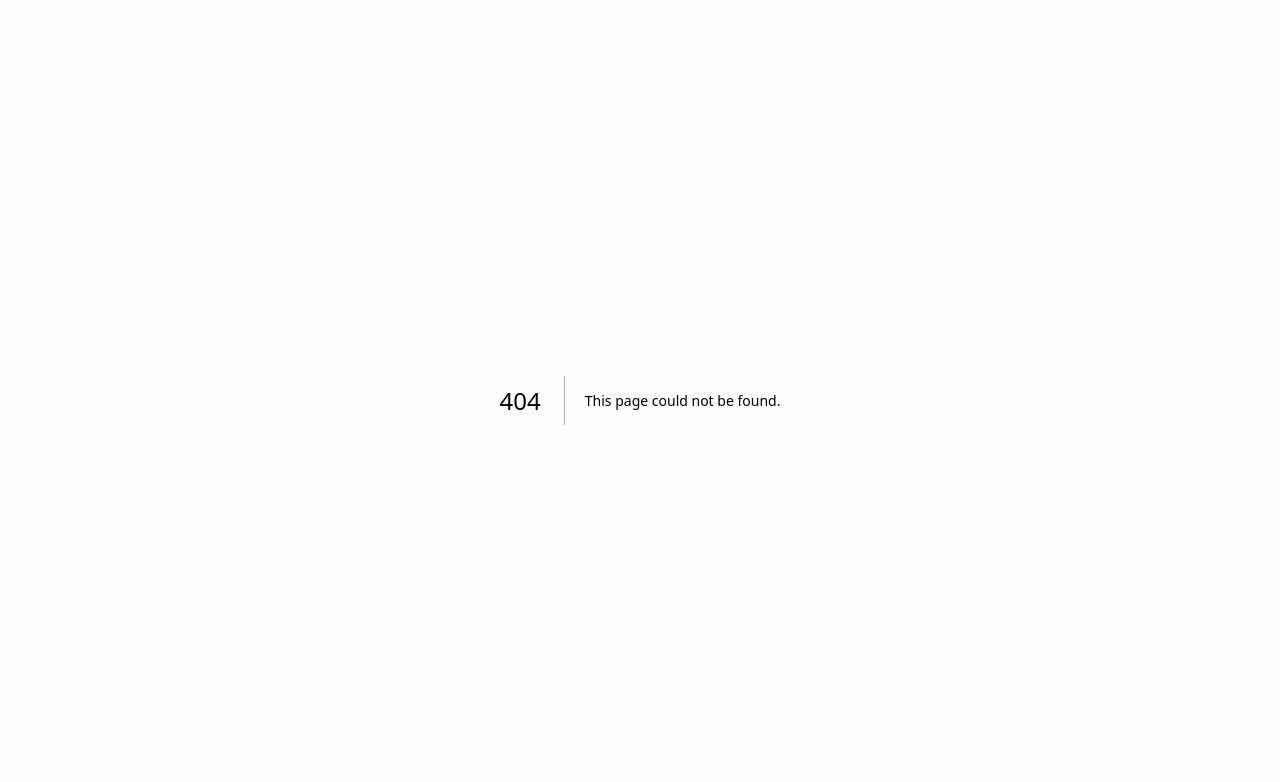
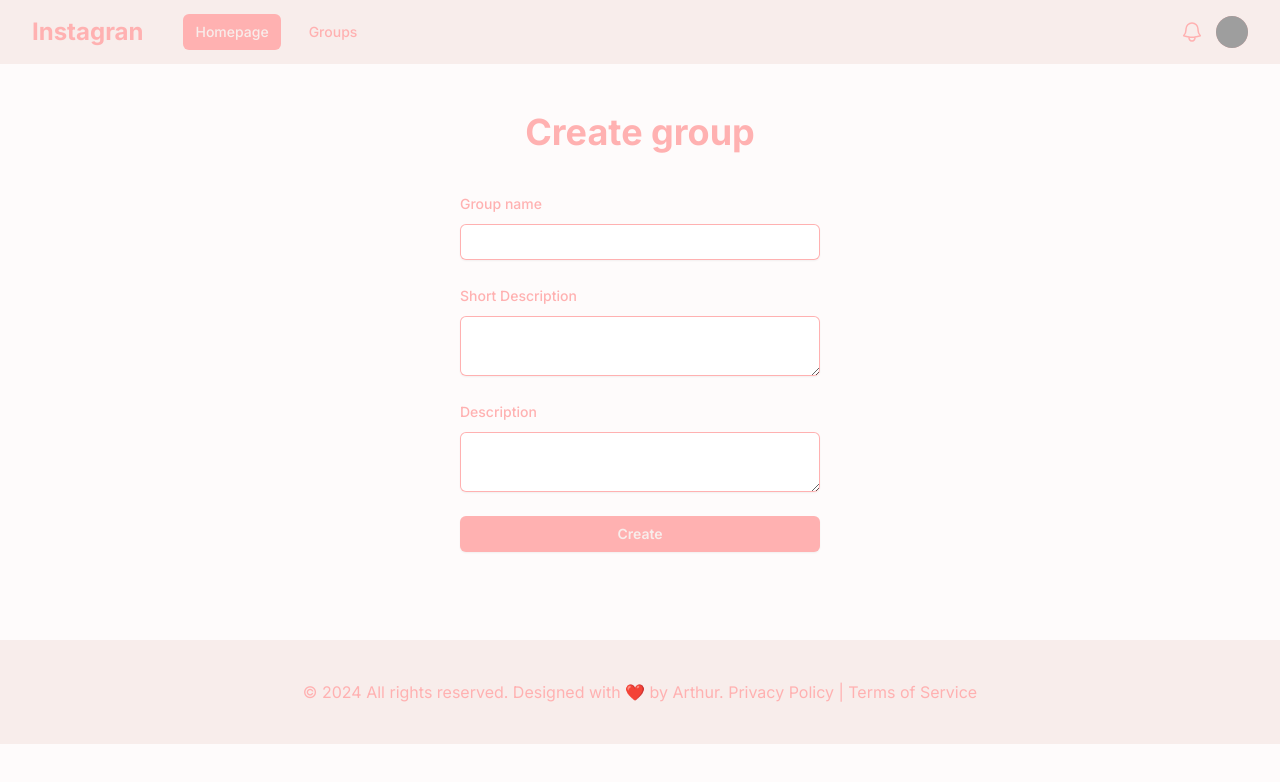
Before and after one commit to arturszulc22/projekt-programistyczny-biu-s24260-next, a Next.js app: page /groups/create in a window 1280 px wide. Before the commit this address had no page. Shown: the top 782 px of the page. Built offline with nearby package versions, Linux system fonts and the light colour scheme; grey boxes are pictures that could not be loaded.

Commit message:
Create groups views.

```diff
--- a/src/app/components/auth/RegisterForm.tsx
+++ b/src/app/components/auth/RegisterForm.tsx
@@ -1,5 +1,4 @@
 import { FC } from "react";
-import { Button } from "@mui/material";
 import { SubmitHandler, useForm } from "react-hook-form";
 
 type Inputs = {
--- /dev/null
+++ b/src/app/components/groups/GroupCard.tsx
@@ -0,0 +1,37 @@
+import * as React from "react";
+import Card from "@mui/material/Card";
+import CardContent from "@mui/material/CardContent";
+import CardMedia from "@mui/material/CardMedia";
+import Typography from "@mui/material/Typography";
+import { FC } from "react";
+import Link from "next/link";
+
+const GroupCard: FC = ({ group }) => {
+  return (
+    <Card
+      sx={{ maxWidth: 345 }}
+      className="bg-primary dark:bg-dark-primary text-primary-rose dark:text-dark-primary-light-blue"
+    >
+      <Link href={"/groups/" + group.id}>
+        <CardMedia
+          sx={{ height: 140 }}
+          image={group.image}
+          title="green iguana"
+        />
+        <CardContent>
+          <Typography gutterBottom variant="h5" component="div">
+            {group.name}
+          </Typography>
+          <Typography
+            variant="body2"
+            className="dark:text-dark-primary-light-blue"
+          >
+            {group.shortDescription}
+          </Typography>
+        </CardContent>
+      </Link>
+    </Card>
+  );
+};
+
+export default GroupCard;
--- /dev/null
+++ b/src/app/components/groups/GroupsTab.tsx
@@ -0,0 +1,27 @@
+import { FC } from "react";
+import GroupCard from "@/app/components/groups/GroupCard";
+import { Grid } from "@mui/material";
+
+const GroupsTab: FC = ({groups}: object[]) => {
+  return (
+    <>
+      <Grid container spacing={4} className="mt-5">
+        {groups.map((group, index) => (
+          <Grid
+            key={index}
+            item
+            xs={12}
+            sm={6}
+            md={4}
+            lg={3}
+            className="flex justify-center"
+          >
+            <GroupCard group={group} />
+          </Grid>
+        ))}
+      </Grid>
+    </>
+  );
+};
+
+export default GroupsTab;
--- a/src/app/components/header/Header.tsx
+++ b/src/app/components/header/Header.tsx
@@ -30,6 +30,13 @@ const Header: FC = () => {
                     aria-current="page"
                   >
                     Homepage
+                  </Link>
+                  <Link
+                      href="/groups"
+                      className="text-primary-rose dark:text-dark-primary-blue rounded-md px-3 py-2 text-sm font-medium"
+                      aria-current="page"
+                  >
+                    Groups
                   </Link>
                 </div>
               </div>
--- /dev/null
+++ b/src/app/groups/create/page.tsx
@@ -0,0 +1,95 @@
+"use client";
+import { FC } from "react";
+import { SubmitHandler, useForm } from "react-hook-form";
+
+type Inputs = {
+  name: string;
+  description: string;
+  shortDescription: string;
+};
+
+const GroupsCreate: FC = () => {
+  const { register, handleSubmit } = useForm<Inputs>();
+  const onSubmit: SubmitHandler<Inputs> = (data) => console.log(data);
+
+  return (
+    <div className="flex flex-col justify-center px-6 py-12 lg:px-8">
+      <div className="sm:mx-auto sm:w-full sm:max-w-sm">
+        <h1 className="text-center text-primary-rose dark:text-dark-primary-light-blue font-bold text-4xl cursor-pointer text-nowrap">
+          Create group
+        </h1>
+      </div>
+      <div className="my-10 px-3 sm:mx-auto sm:w-full sm:max-w-sm">
+        <form className="space-y-6" onSubmit={handleSubmit(onSubmit)}>
+          <div>
+            <label
+              htmlFor="first-name"
+              className="block text-sm font-medium leading-6 text-primary-rose dark:text-dark-primary-light-blue"
+            >
+              Group name
+            </label>
+            <div className="mt-2">
+              <input
+                id="first-name"
+                {...register("name")}
+                autoComplete="username"
+                required
+                className="block w-full rounded-md border-0 px-2 py-1.5 text-primary-rose dark:text-dark-primary shadow-sm ring-1 dark:bg-dark-primary-light-blue
+                ring-inset ring-primary-rose dark:ring-dark-primary-light-blue placeholder:text-primary-rose sm:text-sm sm:leading-6"
+              />
+            </div>
+          </div>
+
+          <div>
+            <label
+              htmlFor="last-name"
+              className="block text-sm font-medium leading-6 text-primary-rose dark:text-dark-primary-light-blue"
+            >
+              Short Description
+            </label>
+            <div className="mt-2">
+              <textarea
+                id="last-name"
+                {...register("shortDescription")}
+                autoComplete="username"
+                required
+                className="block w-full rounded-md border-0 px-2 py-1.5 text-primary-rose dark:text-dark-primary shadow-sm ring-1 dark:bg-dark-primary-light-blue
+                ring-inset ring-primary-rose dark:ring-dark-primary-light-blue placeholder:text-primary-rose sm:text-sm sm:leading-6"
+              />
+            </div>
+          </div>
+
+          <div>
+            <label
+              htmlFor="last-name"
+              className="block text-sm font-medium leading-6 text-primary-rose dark:text-dark-primary-light-blue"
+            >
+              Description
+            </label>
+            <div className="mt-2">
+              <textarea
+                id="last-name"
+                {...register("description")}
+                autoComplete="username"
+                required
+                className="block w-full rounded-md border-0 px-2 py-1.5 text-primary-rose dark:text-dark-primary shadow-sm ring-1 dark:bg-dark-primary-light-blue
+                ring-inset ring-primary-rose dark:ring-dark-primary-light-blue placeholder:text-primary-rose sm:text-sm sm:leading-6"
+              />
+            </div>
+          </div>
+
+          <div>
+            <button
+              type="submit"
+              className="flex w-full justify-center rounded-md bg-primary-rose dark:bg-dark-secondary dark:border-2 dark:border-dark-primary-blue px-3 py-1.5 text-sm font-semibold leading-6 text-primary dark:text-dark-primary-light-blue shadow-sm"
+            >
+              Create
+            </button>
+          </div>
+        </form>
+      </div>
+    </div>
+  );
+};
+
+export default GroupsCreate;
--- /dev/null
+++ b/src/app/groups/layout.tsx
@@ -0,0 +1,24 @@
+import Header from "@/app/components/header/Header";
+import Footer from "@/app/components/footer/Footer";
+import {Metadata, NextPage} from "next";
+
+export const metadata: Metadata = {
+    title: "Main Page Title",
+    description: "Generated by create next app",
+};
+
+interface MainLayoutProps {
+    children: React.ReactNode;
+}
+
+const GroupsLayout: NextPage<MainLayoutProps> = ({ children }) => {
+    return (
+        <>
+            <Header />
+            {children}
+            <Footer />
+        </>
+    )
+}
+
+export default GroupsLayout;
--- /dev/null
+++ b/src/app/groups/page.tsx
@@ -0,0 +1,79 @@
+"use client";
+
+import { FC, useState } from "react";
+import {Container, ToggleButton, ToggleButtonGroup} from "@mui/material";
+import GroupsTab from "@/app/components/groups/GroupsTab";
+import Link from "next/link";
+import PlusIcon from "@public/icons/plus.svg";
+
+const Groups: FC = () => {
+  const [alignment, setAlignment] = useState("user");
+
+  const handleChange = (event: MouseEvent, newAlignment: string) => {
+    setAlignment(newAlignment != null ? newAlignment : "user");
+  };
+
+  const groups = [
+    {
+      id: 1,
+      name: "Tech Enthusiasts",
+      shortDescription:
+        "A group for people who love discussing the latest in technology.",
+      image:
+        "https://images.unsplash.com/photo-1717241365608-5565eef72d89?q=80&w=1941&auto=format&fit=crop&ixlib=rb-4.0.3&ixid=M3wxMjA3fDB8MHxwaG90by1wYWdlfHx8fGVufDB8fHx8fA%3D%3D",
+    },
+    {
+      id: 2,
+      name: "Fitness Buffs",
+      shortDescription:
+        "Join this group to share fitness tips and workout routines.",
+      image:
+        "https://images.unsplash.com/photo-1717241365608-5565eef72d89?q=80&w=1941&auto=format&fit=crop&ixlib=rb-4.0.3&ixid=M3wxMjA3fDB8MHxwaG90by1wYWdlfHx8fGVufDB8fHx8fA%3D%3D",
+    },
+    {
+      id: 3,
+      name: "Book Club",
+      shortDescription:
+        "A community for book lovers to discuss their favorite reads.",
+      image:
+        "https://images.unsplash.com/photo-1717241365608-5565eef72d89?q=80&w=1941&auto=format&fit=crop&ixlib=rb-4.0.3&ixid=M3wxMjA3fDB8MHxwaG90by1wYWdlfHx8fGVufDB8fHx8fA%3D%3D",
+    },
+  ];
+
+  return (
+    <Container className="py-10">
+      <div className="flex gap-2">
+        <ToggleButtonGroup
+          value={alignment}
+          exclusive
+          onChange={handleChange}
+          aria-label="Platform"
+        >
+          <ToggleButton
+            className="border-0 bg-primary dark:bg-dark-primary-blue aria-pressed:bg-secondary aria-pressed:dark:bg-dark-primary text-secondary dark:text-dark-primary-light-blue aria-pressed:text-primary aria-pressed:dark:text-primary-light-blue font-bold"
+            value="user"
+          >
+            Your Groups
+          </ToggleButton>
+          <ToggleButton
+            className="border-0 bg-primary dark:bg-dark-primary-blue aria-pressed:bg-secondary aria-pressed:dark:bg-dark-primary text-secondary dark:text-dark-primary-light-blue aria-pressed:text-primary aria-pressed:dark:text-primary-light-blue font-bold"
+            value="other"
+          >
+            Other Groups
+          </ToggleButton>
+        </ToggleButtonGroup>
+        <Link
+          href="groups/create"
+          className="bg-primary-rose dark:bg-dark-primary-blue text-primary dark:text-dark-primary-light-blue rounded-md px-2 py-1 text-md font-medium flex items-center"
+        >
+          <PlusIcon className="w-8 h-8"/>
+        </Link>
+      </div>
+
+      {alignment === "user" && <GroupsTab groups={groups} />}
+      {alignment === "other" && <GroupsTab groups={groups} />}
+    </Container>
+  );
+};
+
+export default Groups;
```
Also changed, not shown: public/icons/plus.svg (added).
